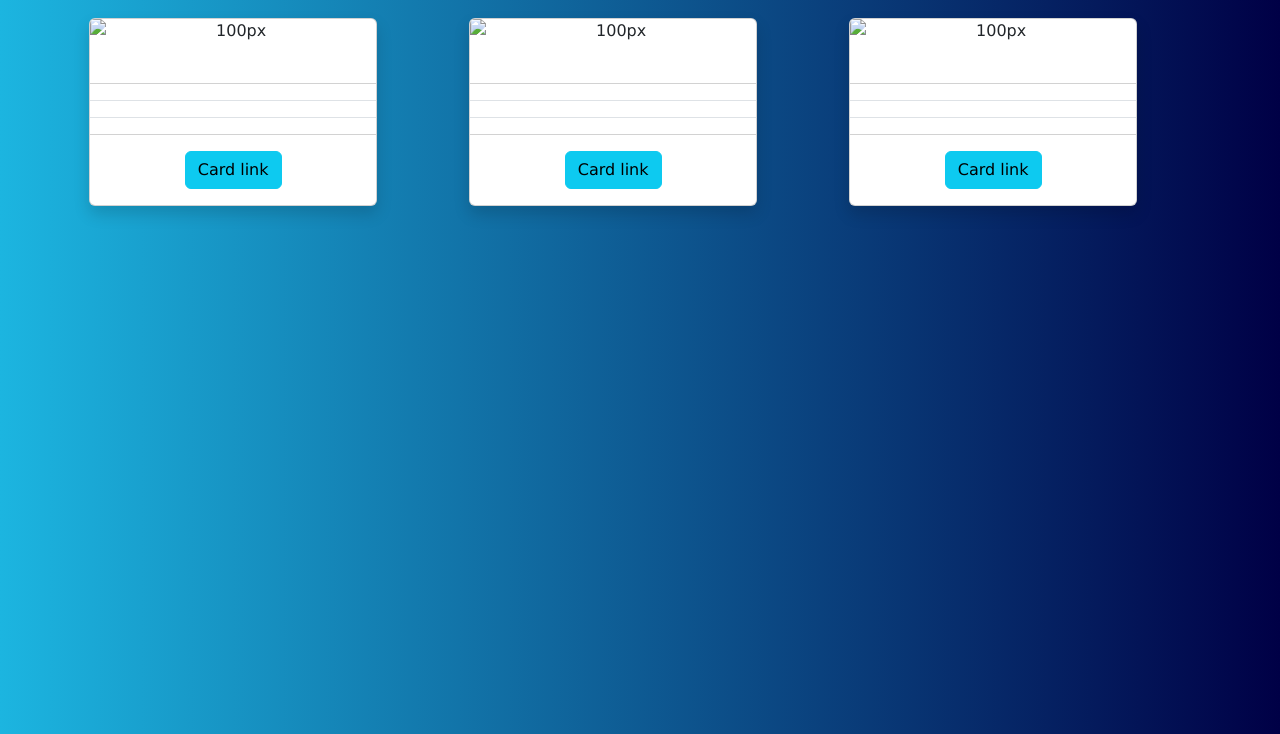
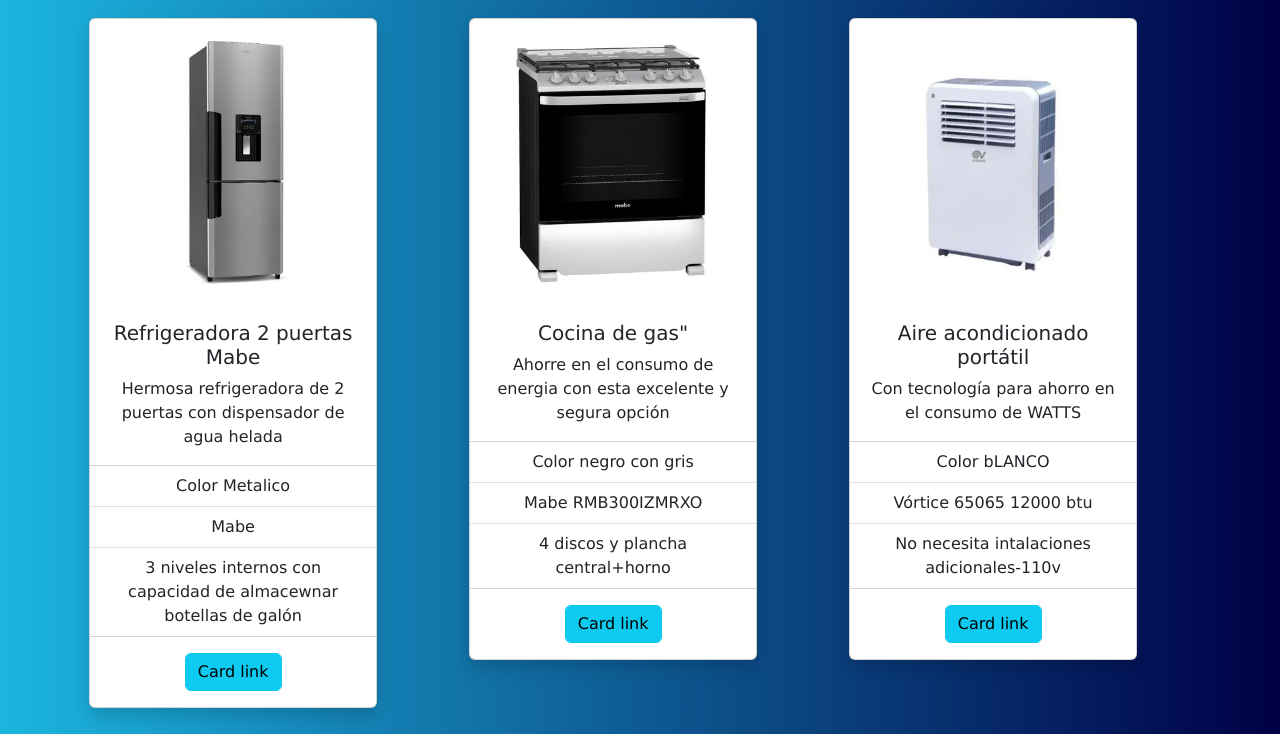
Before and after one commit to kael-quiros/GlobalTechCR, a PHP site: page /hogar.php in a window 1280 px wide. Shown: the part 66-800 px from the top of the page. Run offline with PHP 8.4, Linux system fonts and the light colour scheme.

Commit message:
Muebles,hogar,tecnologia

```diff
--- a/ProyectoAmbienteCS/css/style.css
+++ b/ProyectoAmbienteCS/css/style.css
@@ -121,3 +121,11 @@ input{
 .card:text{
     text-align: justify;
 }
+
+.card-img-top{
+    display: block;
+    margin: auto;
+    max-width: 100%;
+    height: auto;
+    padding: 20px;
+}
--- a/ProyectoAmbienteCS/hogar.php
+++ b/ProyectoAmbienteCS/hogar.php
@@ -70,18 +70,18 @@
   <script src="https://cdn.jsdelivr.net/npm/bootstrap@5.3.2/dist/js/bootstrap.bundle.min.js" integrity="sha384-C6RzsynM9kWDrMNeT87bh95OGNyZPhcTNXj1NW7RuBCsyN/o0jlpcV8Qyq46cDfL" crossorigin="anonymous"></script>
 
   <div class="container">
-    <div class="row text-center">
+    <div class="row text-center ">
       <div class="col-sm-12 col-md-6 col-lg-4 col-xl-4">
         <div class="card shadow" style="width: 18rem;">
-          <img src="" class="card-img-top" alt="100px">
+          <img src="img/refrigeradora2Puertas.jpg" class="card-img-top rounded-lg" alt="100px">
           <div class="card-body">
-            <h5 class="card-title"></h5>
-            <p class="card-text"></p>
+            <h5 class="card-title">Refrigeradora 2 puertas Mabe</h5>
+            <p class="card-text">Hermosa refrigeradora de 2 puertas con dispensador de agua helada   </p>
           </div>
           <ul class="list-group list-group-flush">
-            <li class="list-group-item"></li>
-            <li class="list-group-item"></li>
-            <li class="list-group-item"></li>
+            <li class="list-group-item">Color Metalico</li>
+            <li class="list-group-item">Mabe</li>
+            <li class="list-group-item">3 niveles internos con capacidad de almacewnar botellas de galón</li>
           </ul>
           <div class="card-body">
             <a href="#" class="btn btn-info">Card link</a>
@@ -90,15 +90,15 @@
       </div>
       <div class="col-sm-12 col-md-6 col-lg-4 col-xl-4">
         <div class="card shadow" style="width: 18rem;">
-          <img src="" class="card-img-top" alt="100px">
+          <img src="img/cocinaGas.jpg" class="card-img-top" alt="100px">
           <div class="card-body">
-            <h5 class="card-title"></h5>
-            <p class="card-text"></p>
+            <h5 class="card-title">Cocina de gas"</h5>
+            <p class="card-text">Ahorre en el consumo de energia con esta excelente y segura opción    </p>
           </div>
           <ul class="list-group list-group-flush">
-            <li class="list-group-item"></li>
-            <li class="list-group-item"></li>
-            <li class="list-group-item"></li>
+            <li class="list-group-item">Color negro con gris </li>
+            <li class="list-group-item">Mabe RMB300IZMRXO</li>
+            <li class="list-group-item">4 discos y plancha central+horno</li>
           </ul>
           <div class="card-body">
             <a href="#" class="btn btn-info">Card link</a>
@@ -107,15 +107,15 @@
       </div>
       <div class="col-sm-12 col-md-6 col-lg-4 col-xl-4">
         <div class="card shadow" style="width: 18rem;">
-          <img src="" class="card-img-top" alt="100px">
+          <img src="img/aireAcondicionadoPortatil.jpg" class="card-img-top" alt="100px">
           <div class="card-body">
-            <h5 class="card-title"></h5>
-            <p class="card-text"></p>
+            <h5 class="card-title">Aire acondicionado portátil</h5>
+            <p class="card-text">Con tecnología para ahorro en el consumo de WATTS</p>
           </div>
           <ul class="list-group list-group-flush">
-            <li class="list-group-item"></li>
-            <li class="list-group-item"></li>
-            <li class="list-group-item"></li>
+            <li class="list-group-item">Color bLANCO </li>
+            <li class="list-group-item">Vórtice 65065 12000 btu</li>
+            <li class="list-group-item">No necesita intalaciones adicionales-110v</li>
           </ul>
           <div class="card-body">
             <a href="#" class="btn btn-info">Card link</a>
@@ -125,7 +125,6 @@
     </div>
   </div>
 
-
 </body>
 
 </html>
```
Also changed, not shown: ProyectoAmbienteCS/audioYVideo.php (+19 -19 lines), ProyectoAmbienteCS/muebles.php (+19 -19 lines), ProyectoAmbienteCS/img/aireAcondicionadoPortatil.jpg (added), ProyectoAmbienteCS/img/barraSonidoSony.jpg (added), ProyectoAmbienteCS/img/centroDeEntretenimiento.jpg (added), ProyectoAmbienteCS/img/cocinaGas.jpg (added), ProyectoAmbienteCS/img/juegoComedor.jpg (added), ProyectoAmbienteCS/img/pantallaSamsung65.jpg (added), ProyectoAmbienteCS/img/parlanteSony.jpg (added), ProyectoAmbienteCS/img/refrigeradora2Puertas.jpg (added), ProyectoAmbienteCS/img/sillonNegro.jpg (added), ProyectoAmbienteCS/tecnologia.php (line endings or trailing spaces).
